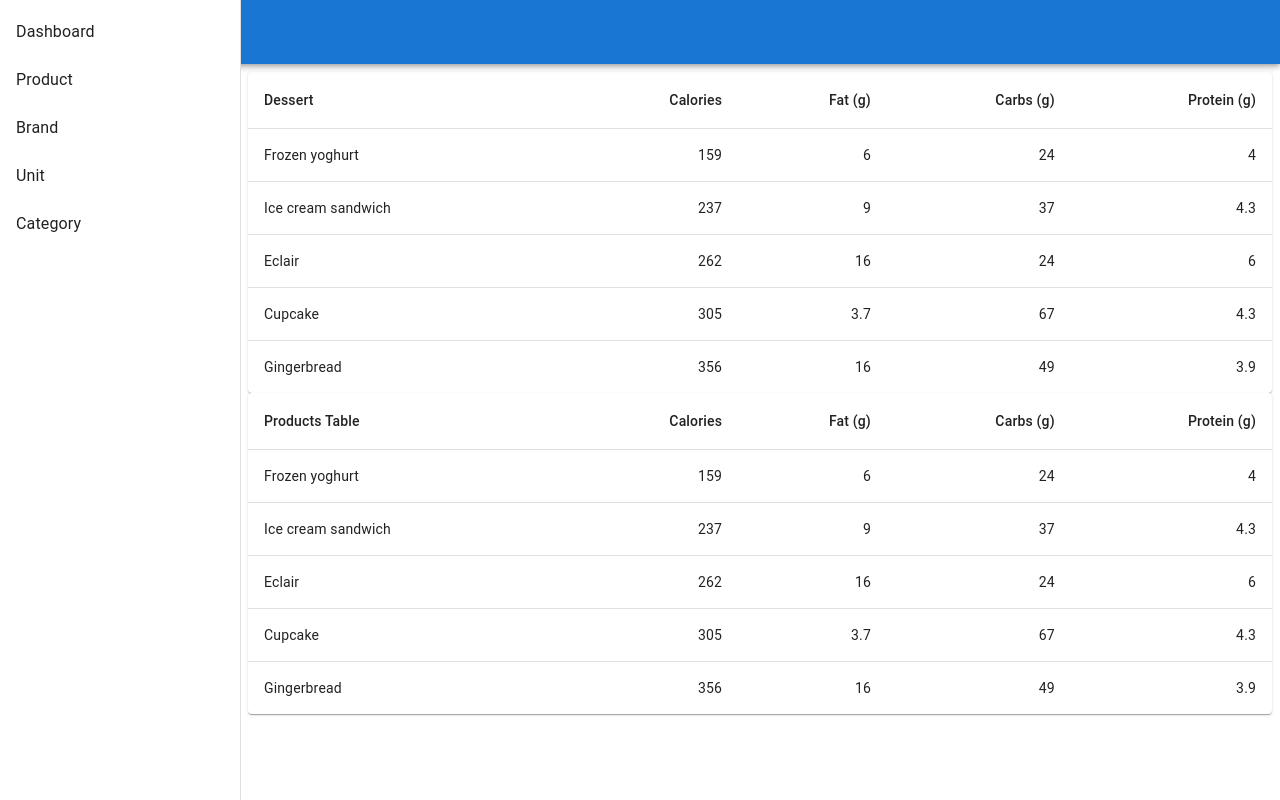
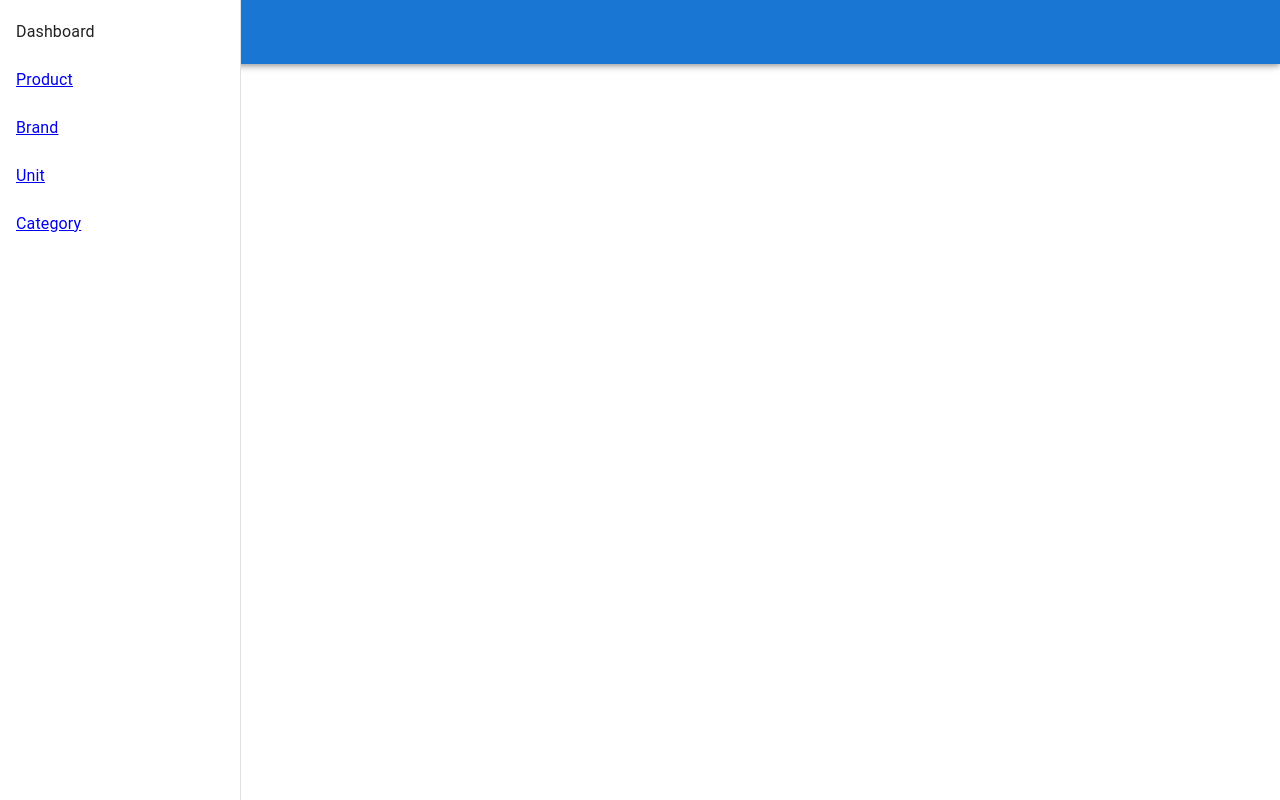
Before and after one commit to smakbor/inventory-frontend, a React (Vite) app: page / in a window 1280 px wide. Built offline with nearby package versions, Linux system fonts and the light colour scheme.

Commit message:
implement router configuration

```diff
--- a/package.json
+++ b/package.json
@@ -18,6 +18,7 @@
     "@mui/styles": "^5.15.15",
     "react": "^18.2.0",
     "react-dom": "^18.2.0",
+    "react-router-dom": "^6.22.3",
     "styled-components": "^6.1.8"
   },
   "devDependencies": {
--- a/src/App.jsx
+++ b/src/App.jsx
@@ -1,13 +1,27 @@
 // eslint-disable-next-line no-unused-vars
 import React from "react";
 import Sidebar from "./Sidebar";
+import { BrowserRouter, Route, Routes } from "react-router-dom";
+import Products from "./components/products/Products";
+import Brand from "./components/brand/Brand";
+import Unit from "./components/unit/Unit";
+import Category from "./components/category/Category";
 
 function App() {
-    return (
-        <div>
-            <Sidebar />
-        </div>
-    );
+  return (
+    <div>
+      <BrowserRouter>
+        <Routes>
+          <Route path="/" element={<Sidebar />}>
+            <Route path="/products" element={<Products />} />
+            <Route path="/brand" element={<Brand />} />
+            <Route path="/unit" element={<Unit />} />
+            <Route path="/category" element={<Category />} />
+          </Route>
+        </Routes>
+      </BrowserRouter>
+    </div>
+  );
 }
 
 export default App;
--- a/src/Sidebar.jsx
+++ b/src/Sidebar.jsx
@@ -13,6 +13,7 @@ import {
 import { makeStyles } from "@mui/styles";
 import BasicTable from "./Table";
 import Products from "./components/products/Products";
+import { Link, Outlet } from "react-router-dom";
 
 const drawerWidth = 240;
 
@@ -57,17 +58,37 @@ const Sidebar = () => {
         anchor="left"
       >
         <List>
-          {["Dashboard", "Product", "Brand", "Unit", "Category"].map((text) => (
-            <ListItem button key={text}>
-              <ListItemText primary={text} />
-            </ListItem>
-          ))}
+          {/* {["Dashboard", "Product", "Brand", "Unit", "Category"].map((text) => ( */}
+          <ListItem button>
+            <ListItemText primary="Dashboard" />
+          </ListItem>
+          <ListItem button>
+            <Link to="/products">
+              <ListItemText primary="Product" />
+            </Link>
+          </ListItem>
+          <ListItem button>
+            <Link to="/brand">
+              {" "}
+              <ListItemText primary="Brand" />
+            </Link>
+          </ListItem>
+          <ListItem button>
+            <Link to="/unit">
+              <ListItemText primary="Unit" />
+            </Link>
+          </ListItem>
+          <ListItem button>
+            <Link to="/category">
+              <ListItemText primary="Category" />
+            </Link>
+          </ListItem>
+          {/* ))} */}
         </List>
       </Drawer>
       <main className={classes.content}>
         <Toolbar />
-        <BasicTable />
-        <Products />
+        <Outlet />
       </main>
     </div>
   );
--- a/src/components/brand/Brand.jsx
+++ b/src/components/brand/Brand.jsx
@@ -2,7 +2,7 @@
 import React from "react";
 
 function Brand() {
-    return <div>Brand</div>;
+  return <div>Brand</div>;
 }
 
 export default Brand;
--- a/src/components/category/Category.jsx
+++ b/src/components/category/Category.jsx
@@ -2,7 +2,7 @@
 import React from "react";
 
 function Category() {
-    return <div>Category</div>;
+  return <div>Category</div>;
 }
 
 export default Category;
--- a/src/components/unit/Unit.jsx
+++ b/src/components/unit/Unit.jsx
@@ -2,7 +2,7 @@
 import React from "react";
 
 function Unit() {
-    return <div>Unit</div>;
+  return <div>Unit</div>;
 }
 
 export default Unit;
```
Also changed, not shown: 1 other file (tests, documents, lock files or other folders).
